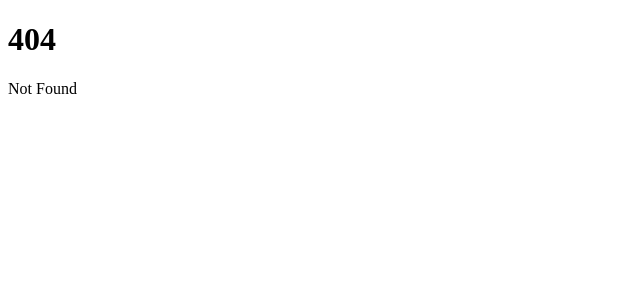
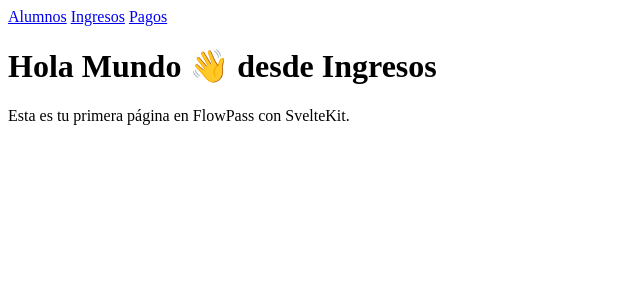
Before and after one commit to AngryLabsApp/FlowPass-new, a SvelteKit app: page /ingresos in a window 1280 px wide. Before the commit this address had no page. Shown: the top 300 px of the page, without its empty margins (0-640 px from the left). Built offline with nearby package versions, Linux system fonts and the light colour scheme.

Commit message:
Add pages

```diff
--- a/src/routes/+layout.svelte
+++ b/src/routes/+layout.svelte
@@ -1,17 +1,17 @@
 <script lang="ts">
-	import favicon from '$lib/assets/favicon.svg';
-
-	let { children } = $props();
+  import favicon from "$lib/assets/favicon.svg";
 </script>
 
 <svelte:head>
-	<link rel="icon" href={favicon} />
-	<nav class="sidebar">
+  <link rel="icon" href={favicon} />
+</svelte:head>
+
+<nav class="sidebar">
   <a href="/alumnos" class="sidebar__link">Alumnos</a>
   <a href="/ingresos" class="sidebar__link">Ingresos</a>
-  <a href="/pagos"   class="sidebar__link">Pagos</a>
+  <a href="/pagos" class="sidebar__link">Pagos</a>
 </nav>
 
-</svelte:head>
-
-{@render children?.()}
+<main class="content">
+  <slot />
+</main>
--- a/src/routes/+page.svelte
+++ b/src/routes/+page.svelte
@@ -1,2 +1,2 @@
-<h1>Welcome to SvelteKit wudgefhsd</h1>
+<h1>Welcome to SvelteKit :d</h1>
 <p>Visit <a href="https://svelte.dev/docs/kit">svelte.dev/docs/kit</a> to read the documentation</p>
--- /dev/null
+++ b/src/routes/ingresos/+page.svelte
@@ -0,0 +1,3 @@
+<!-- src/routes/alumnos/+page.svelte -->
+<h1>Hola Mundo 👋 desde Ingresos</h1>
+<p>Esta es tu primera página en FlowPass con SvelteKit.</p>
--- /dev/null
+++ b/src/routes/pagos/+page.svelte
@@ -0,0 +1,3 @@
+<!-- src/routes/alumnos/+page.svelte -->
+<h1>Hola Mundo 👋 desde Pagos</h1>
+<p>Esta es tu primera página en FlowPass con SvelteKit.</p>
```
Also changed, not shown: src/routes/alumnos/+page.svelte (renamed from src/routes/alumnos/page.svelte), src/routes/ingresos/page.svelte (deleted), src/routes/pagos/page.svelte (deleted).
